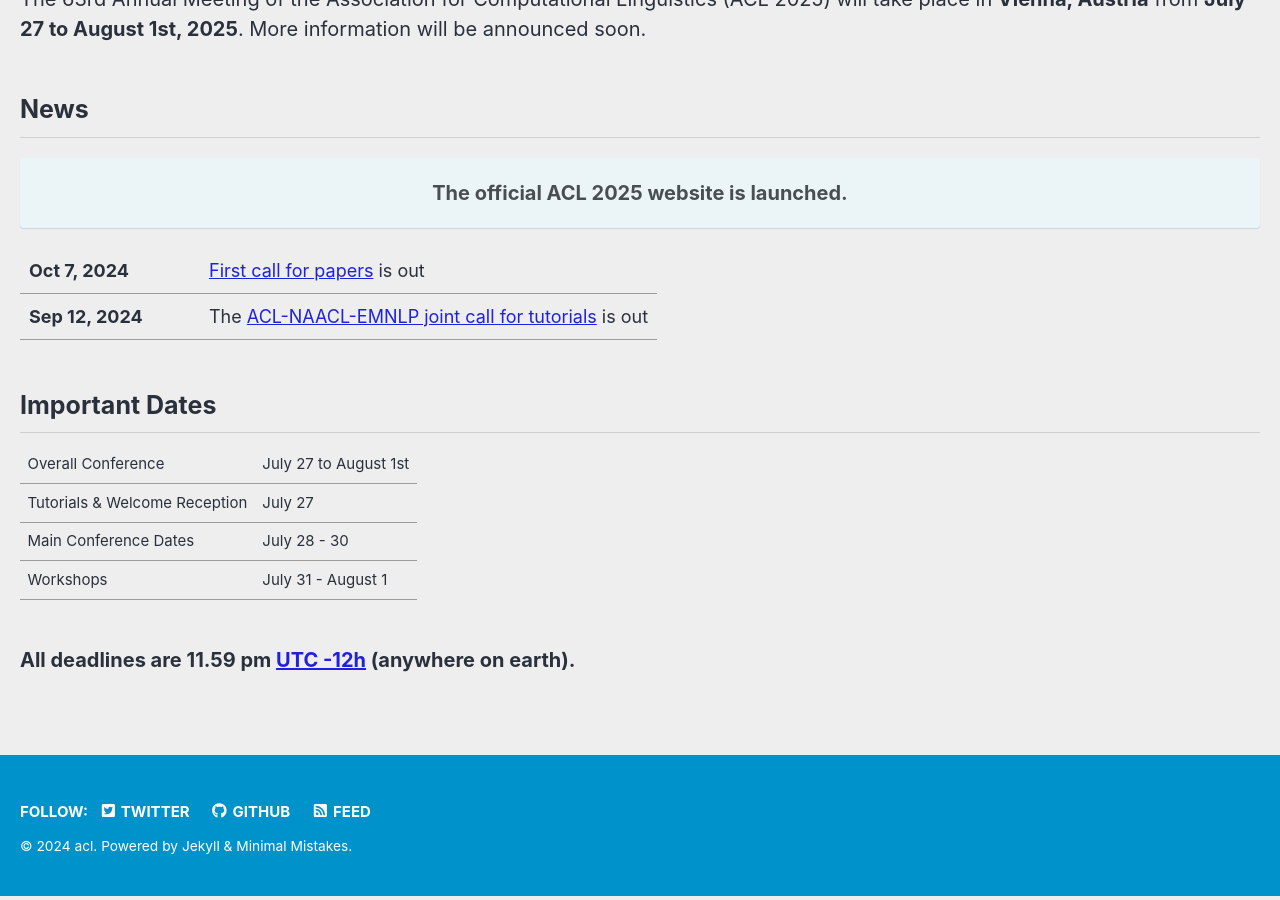
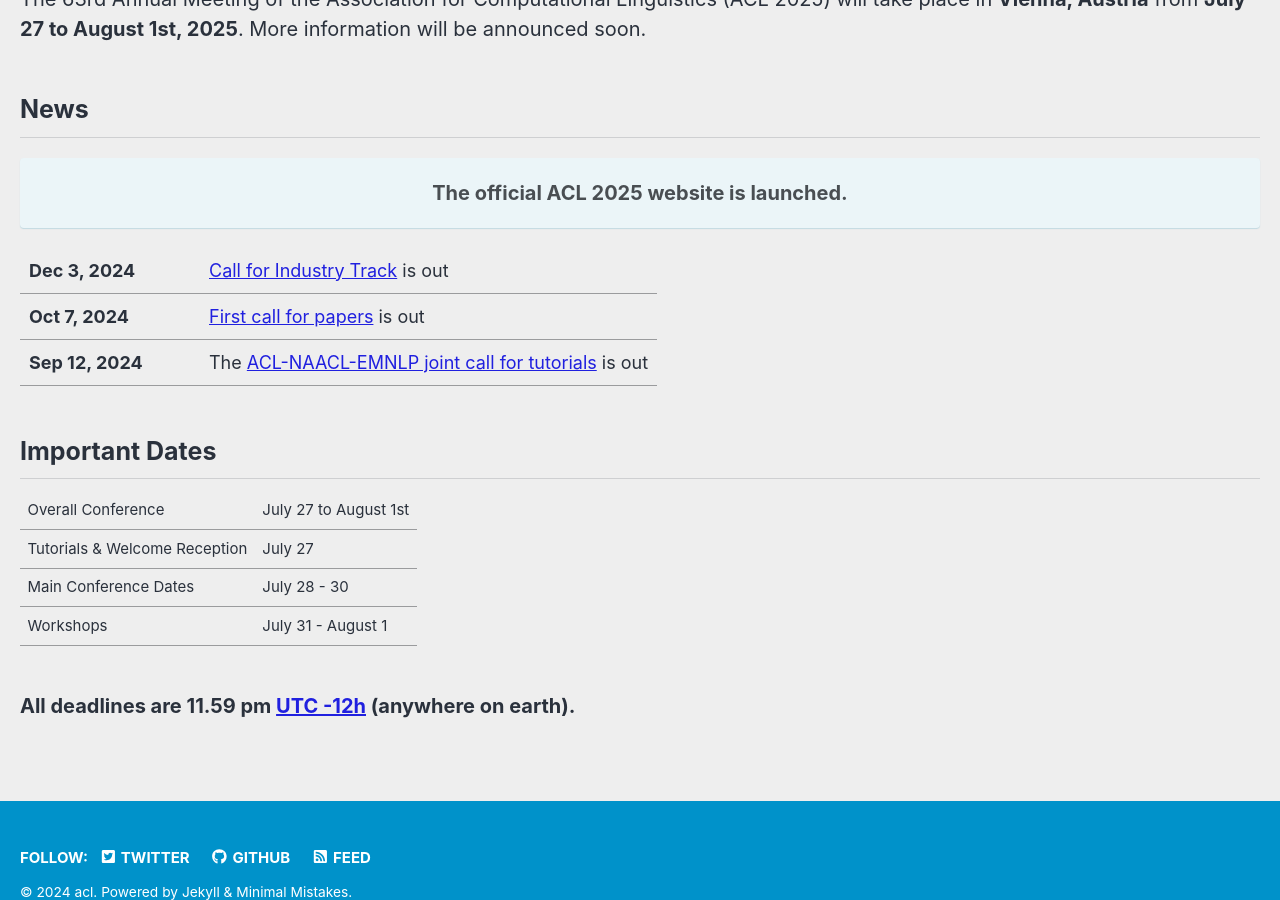
Before and after one commit to acl-org/acl-2025, a Jekyll site: the page built from _pages/home.md, in a window 1280 px wide and 900 px high, scrolled down 577 px. Built offline with Jekyll 4.4.1, drawn with Linux system fonts in a browser that asks for light colours; cached includes are drawn as plain includes; nearby versions of some CDN libraries.

Commit message:
Update home.md

```diff
--- a/_pages/home.md
+++ b/_pages/home.md
@@ -21,6 +21,7 @@ More information will be announced soon.
 .news-table { font-size: .9em; table-layout: fixed; }
 .news-table tr td:nth-child(1) { font-weight: bold; width: 10em; }
 </style>
+| Dec 3, 2024 | [Call for Industry Track](https://2025.aclweb.org/calls/industry_track/) is out
 | Oct 7, 2024 | [First call for papers](https://2025.aclweb.org/calls/main_conference_papers/) is out
 | Sep 12, 2024 | The [ACL-NAACL-EMNLP joint call for tutorials](https://2025.aclweb.org/calls/tutorials/) is out
 {: .news-table}
```
